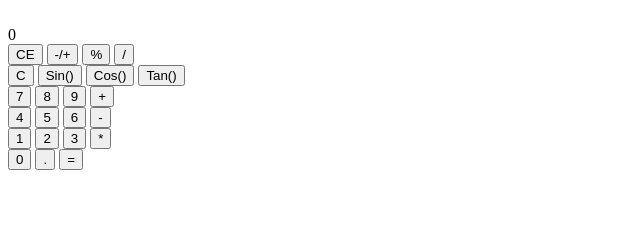
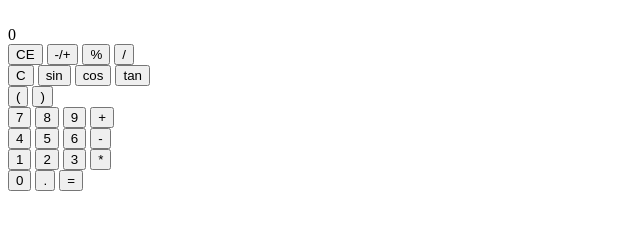
Before and after one commit to sayrah901/Javascript-Calculator, a plain HTML site: page index.html in a window 1280 px wide. Shown: the whole page, without its empty margins (0-640 px from the left). Drawn offline with Linux system fonts and the light colour scheme.

Commit message:
Update index.html

```diff
--- a/index.html
+++ b/index.html
@@ -13,10 +13,15 @@
     <button id="btnDivide" class="col-sm-2 col-xs-2 col-md-2 btn btn-default numbers">/</button>
   </div>
   <div class="row">
-    <button id="btnClearOne" class="col-sm-2 col-xs-2 col-md-2 btn btn-default">C</button>
-    <button id="btnSin" class="col-sm-2 col-xs-2 col-md-2 btn btn-default">Sin()</button>
-    <button id="btnCos" class="col-sm-2 col-xs-2 col-md-2 btn btn-default">Cos()</button>
-    <button id="btnTan" class="col-sm-2 col-xs-2 col-md-2 btn btn-default numbers">Tan()</button>
+    <button id="btnClearOne" class="col-sm-2 col-xs-2 col-md-2 btn btn-default ">C</button>
+    <button id="btnSin" class="col-sm-2 col-xs-2 col-md-2 btn btn-default trig">sin</button>
+    <button id="btnCos" class="col-sm-2 col-xs-2 col-md-2 btn btn-default trig">cos</button>
+    <button id="btnTan" class="col-sm-2 col-xs-2 col-md-2 btn btn-default numbers trig">tan</button>
+  </div>
+   <div class="row">
+    <button id="btnClearOne" class="col-sm-2 col-xs-2 col-md-2 btn btn-default numbers">(</button>
+    <button id="btnSin" class="col-sm-2 col-xs-2 col-md-2 btn btn-default numbers">)</button>
+
   </div>
   <div class="row">
     <button id="btn7" class="col-sm-2 col-xs-2 col-md-2 btn btn-default numbers">7</button>
```
